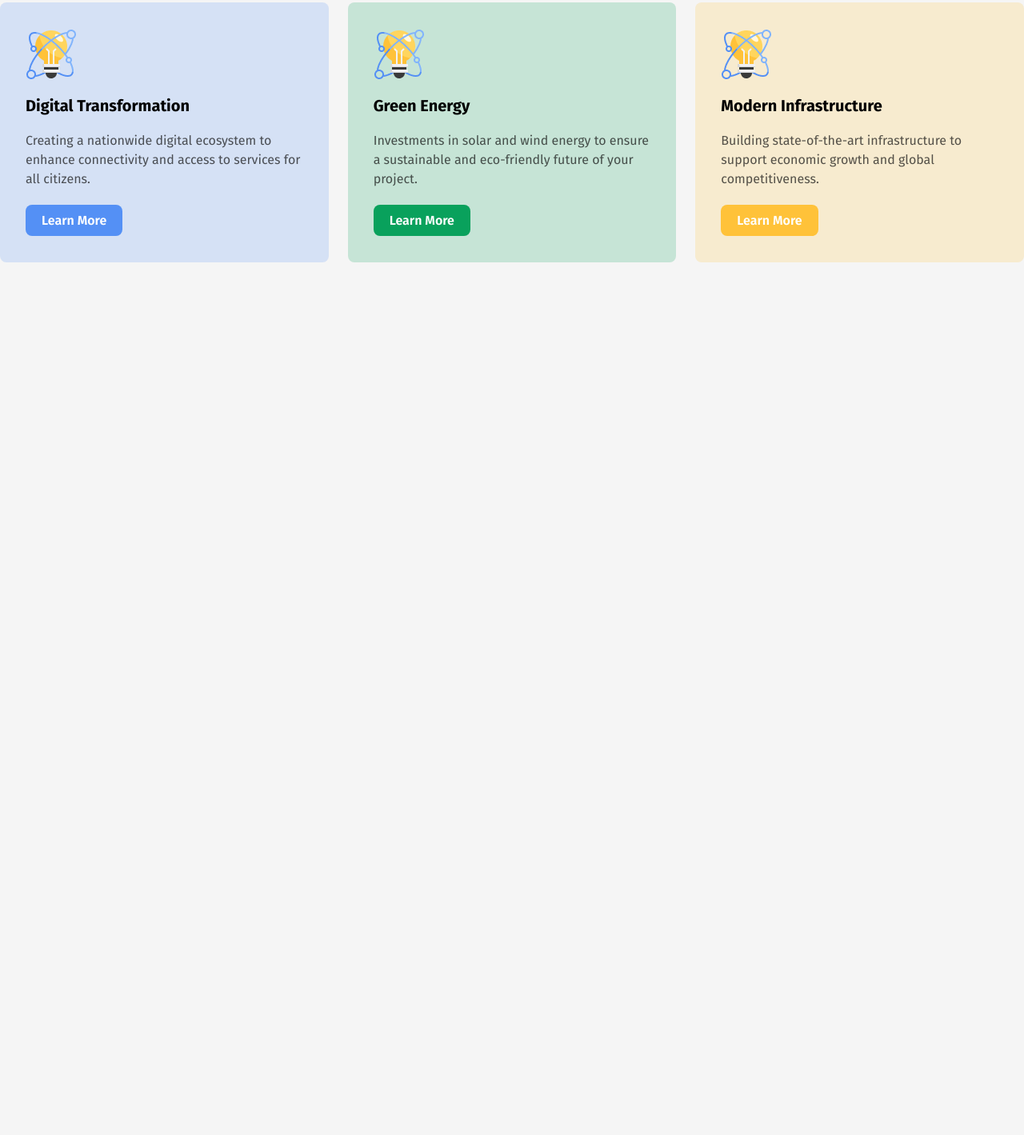
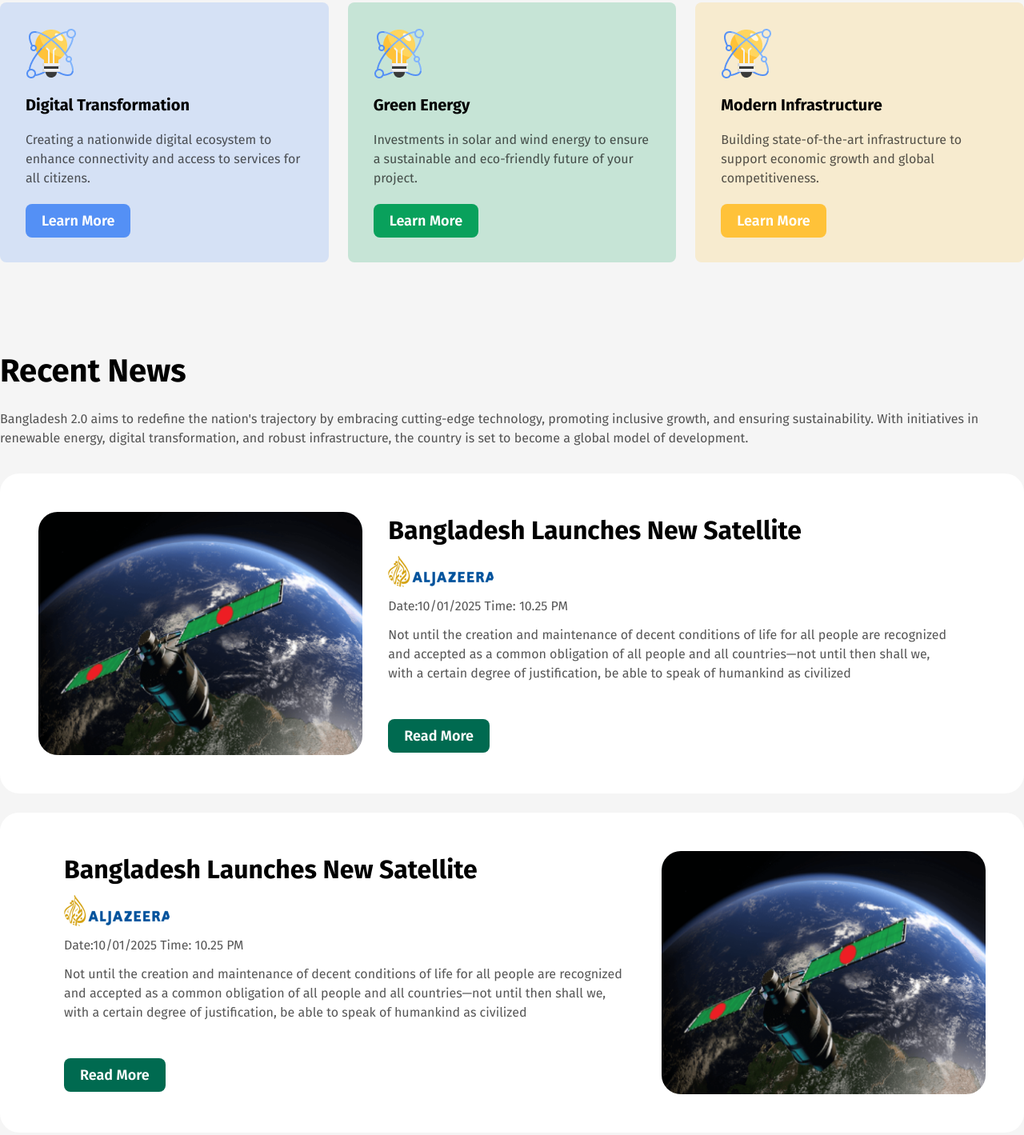
Before and after one commit to shihab103/Hero-Assignment-1, a plain HTML site: page index.html in a window 1280 px wide. Shown: the part 789-2208 px from the top of the page at 80% size. Before the commit the page ends 1149 px from the top, so only its background shows below. Drawn offline with Linux system fonts and the light colour scheme.

Commit message:
news section

```diff
--- a/index.html
+++ b/index.html
@@ -12,7 +12,9 @@
     <link rel="stylesheet" href="style.css">
 </head>
 <body>
+
     <!-- banner section -->
+
     <section class="banner-section">
         <div class="banner">
             <div class="text">
@@ -55,5 +57,49 @@
         </div>
     </section>
 
+    <!-- news section -->
+
+    <section class="news-section">
+        <div class="recent-news">
+            <h1>Recent News</h1>
+            <p>Bangladesh 2.0 aims to redefine the nation's trajectory by embracing cutting-edge technology, promoting inclusive growth, and ensuring sustainability. With initiatives in renewable energy, digital transformation, and robust infrastructure, the country is set to become a global model of development.</p>
+            <div class="news">
+                <div class="news-1">
+                    <img src="assets/satelite.png" alt="loding">
+                    <div>
+                        <h1>Bangladesh Launches New Satellite</h1>
+                        <img src="assets/al-jazeera.png" alt="">
+                        <p id="date">Date:10/01/2025 Time: 10.25 PM</p>
+                        <p>Not until the creation and maintenance of decent conditions of life for all people are recognized and accepted as a common obligation of all people and all countries—not until then shall we, with a certain degree of justification, be able to speak of humankind as civilized</p>
+                        <button class="btn-primary">Read More</button>
+                    </div>
+                </div>
+
+                <div class="news">
+                    <div class="news-1">
+                        <div>
+                            <h1>Bangladesh Launches New Satellite</h1>
+                            <img src="assets/al-jazeera.png" alt="">
+                            <p id="date">Date:10/01/2025 Time: 10.25 PM</p>
+                            <p>Not until the creation and maintenance of decent conditions of life for all people are recognized and accepted as a common obligation of all people and all countries—not until then shall we, with a certain degree of justification, be able to speak of humankind as civilized</p>
+                            <button class="btn-primary">Read More</button>
+                        </div>
+                        <img src="assets/satelite.png" alt="loding">
+                    </div>
+
+                    <div class="news-1">
+                        <img src="assets/satelite.png" alt="loding">
+                        <div>
+                            <h1>Bangladesh Launches New Satellite</h1>
+                            <img src="assets/al-jazeera.png" alt="">
+                            <p id="date">Date:10/01/2025 Time: 10.25 PM</p>
+                            <p>Not until the creation and maintenance of decent conditions of life for all people are recognized and accepted as a common obligation of all people and all countries—not until then shall we, with a certain degree of justification, be able to speak of humankind as civilized</p>
+                            <button class="btn-primary">Read More</button>
+                        </div>
+                    </div>
+            </div>
+        </div>
+    </section>
+
 </body>
 </html>
--- a/style.css
+++ b/style.css
@@ -13,6 +13,9 @@ body{
     border: none;
     padding: 10px 20px;
     border-radius: 8px;
+    font-size: 18px;
+    font-weight: 600;
+    line-height: 22px;
 }
 /* share section end */
 
@@ -114,8 +117,64 @@ body{
 .div-3 button{
     background: rgb(255, 194, 57);
 }
-.vision-future button{
+
+
+/* news section */
+
+.recent-news{
+    width: 1280px;
+    margin: 0 auto;
+    margin-top: 80px;
+}
+.recent-news>h1{
+    font-size: 40px;
+    font-weight: 700;
+    line-height: 48px;
+    margin-bottom: 24px;
+}
+.recent-news>p{
+    color: rgba(14, 14, 14, 0.7);
     font-size: 16px;
-    font-weight: 600;
-    line-height: 19px;
+    font-weight: 400;
+    line-height: 24px;
+    margin-bottom: 32px;
 }
+.recent-news .news>div{
+    height: 304px;
+    margin-bottom: 24px;
+    background-color: #fff;
+    border-radius: 24px;
+}
+.news-1{
+    display: flex;
+    padding: 48px;
+}
+.news-1 div{
+    display: flex;
+    flex-direction: column;
+    justify-content: center;
+    align-items: start;
+    margin-left: 32px;
+    margin-right: 48px;
+}
+.news-1 img{
+    border-radius: 24px;
+}
+.news-1 div h1{
+    font-size: 32px;
+    font-weight: 700;
+    line-height: 38px;
+    margin-bottom: 12px;
+}
+.news-1 div p{
+    color: rgba(14, 14, 14, 0.7);
+    font-size: 16px;
+    font-weight: 400;
+    line-height: 24px;
+}
+#date{
+    margin: 12px 0;
+}
+.news-1 div button{
+    margin-top: 45px;
+}
```
